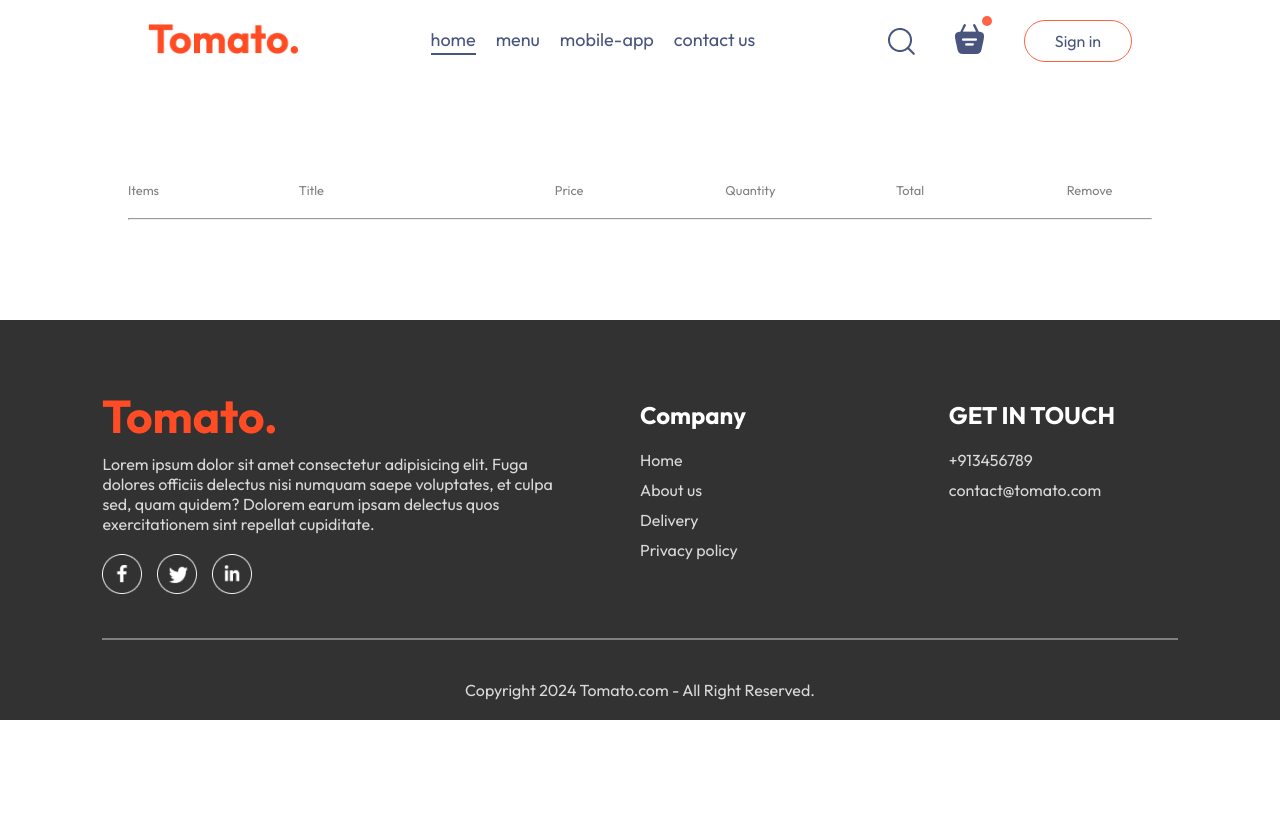
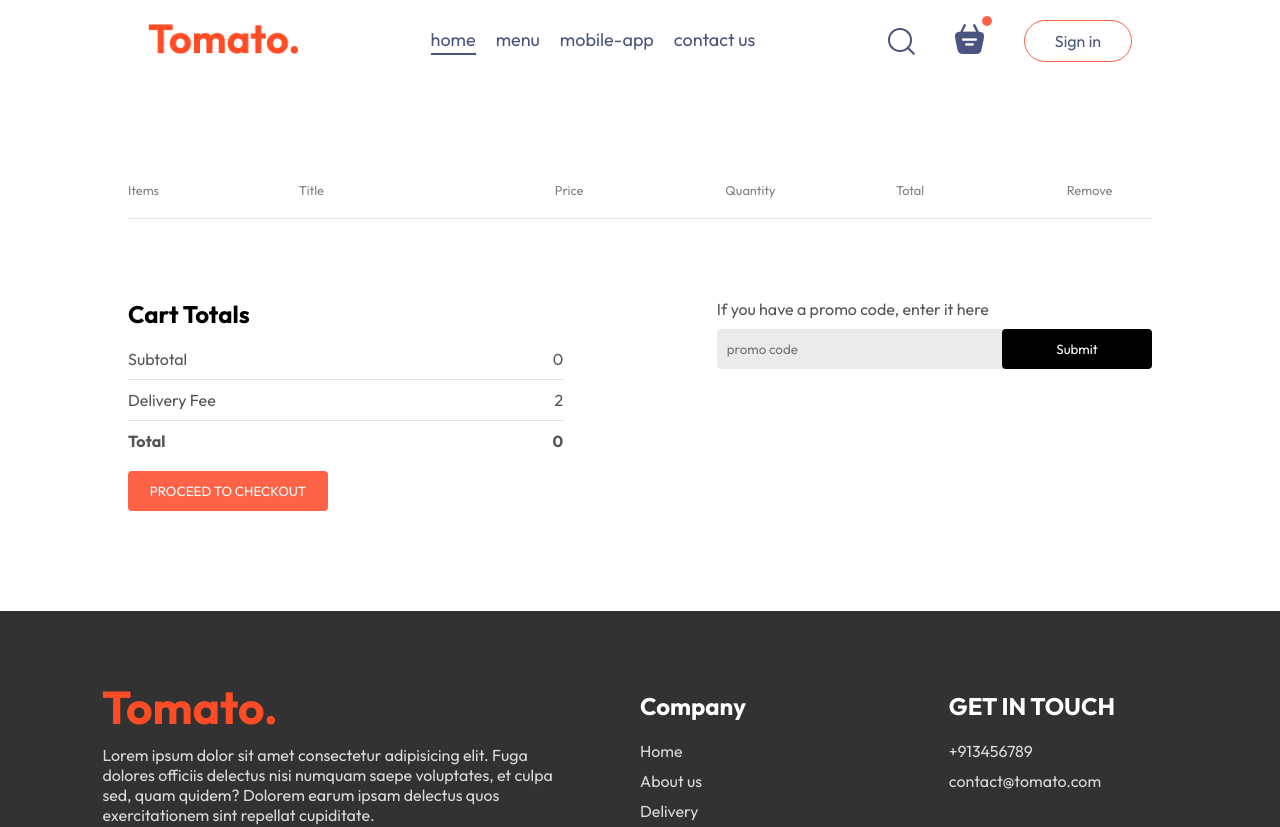
Before and after one commit to sujal0821/food-del, a React (Vite) app in the folder frontend/: page /cart in a window 1280 px wide. Shown: the top 827 px of the page. Before the commit the page ends 800 px from the top, so only its background shows below. Built offline with nearby package versions, Linux system fonts and the light colour scheme.

Commit message:
updated cart

```diff
--- a/frontend/src/pages/Cart/Cart.css
+++ b/frontend/src/pages/Cart/Cart.css
@@ -1,7 +1,7 @@
 .cart{
     margin-top: 100px;
 }
-.cart-items-title{
+.cart-item-title{
     display: grid;
     grid-template-columns: 1fr 1.5fr 1fr 1fr 1fr 0.5fr;
     align-items: center;
@@ -15,3 +15,75 @@
 .cart-items-item img{
     width: 50px;
 }
+.cart hr{
+    height: 1px;
+    background-color: #e2e2e2;
+    border: none;
+}
+.cart-items-item .cross{
+    cursor: pointer;
+}
+.cart-bottom{
+    margin-top: 80px;
+    display: flex;
+    justify-content: space-between;
+    gap: max(12vw,20px)
+}
+.cart-total{
+    flex: 1;
+    display: flex;
+    flex-direction: column;
+    gap: 20px;
+}
+.cart-total-details{
+    display: flex;
+    justify-content: space-between;
+    color: #555;
+}
+.cart-total hr{
+    margin:10px 0px;
+}
+.cart-total button{
+    border: none;
+    color: white;
+    background-color: tomato;
+    width: max(15vw,200px);
+    padding: 12px 0px;
+    border-radius: 4px;
+    cursor: pointer;
+}
+.cart-promocode{
+    flex: 1;
+}
+.cart-promocode p{
+    color: #555;
+}
+.cart-promocode-input{
+    margin-top: 10px;
+    display: flex;
+    justify-content: space-between;
+    background-color: #eaeaea;
+    border-radius: 4px;
+}
+.cart-promocode-input input{
+    background: transparent;
+    border: none;
+    outline: none;
+    padding-left: 10px;
+}
+.cart-promocode-input button{
+    width: max(10vw,150px);
+    padding: 12px 5px;
+    background-color: black;
+    border: none;
+    color: white;
+    border-radius: 4px;
+}
+@media (max-width:750px) {
+    .cart-bottom{
+        flex-direction: column-reverse;
+    }
+    .cart-promocode{
+        justify-content: start;
+    }
+}
--- a/frontend/src/pages/Cart/Cart.jsx
+++ b/frontend/src/pages/Cart/Cart.jsx
@@ -1,14 +1,14 @@
-import React, { useContext } from 'react'
-import './Cart.css'
-import {StoreContext} from '../../context/StoreContext'
+import React, { useContext } from "react";
+import "./Cart.css";
+import { StoreContext } from "../../context/StoreContext";
 
 const Cart = () => {
   const { cartItems, food_list, removeFromCart } = useContext(StoreContext);
 
   return (
-    <div className='cart'>
+    <div className="cart">
       <div className="cart-items">
-        <div className="cart-items-title">
+        <div className="cart-item-title">
           <p>Items</p>
           <p>Title</p>
           <p>Price</p>
@@ -21,21 +21,53 @@
         {food_list.map((item) => {
           if (cartItems[item._id] > 0) {
             return (
-              <div className="cart-item-title cart-items-item" key={item._id}>
-                <img src={item.image} alt={item.name} />
-                <p>{item.name}</p>
-                <p>{item.price}</p>
-                <p>{cartItems[item._id]}</p>
-                <p>{item.price * cartItems[item._id]}</p>
-                <p onClick={() => removeFromCart(item._id)}>x</p>
+              <div key={item._id}>
+                <div className="cart-item-title cart-items-item" key={item._id}>
+                  <img src={item.image} alt={item.name} />
+                  <p>{item.name}</p>
+                  <p>${item.price}</p>
+                  <p>{cartItems[item._id]}</p>
+                  <p>${item.price * cartItems[item._id]}</p>
+                  <p className='cross' onClick={() => removeFromCart(item._id)}>x</p>
+                </div>
+                <hr />
               </div>
             );
           }
-          return null; // Ensure nothing is rendered if the condition fails
+          return null;
         })}
+      </div>
+      <div className="cart-bottom">
+        <div className="cart-total">
+          <h2>Cart Totals</h2>
+          <div>
+            <div className="cart-total-details">
+              <p>Subtotal</p>
+              <p>{0}</p>
+            </div>
+            <hr />
+            <div className="cart-total-details">
+              <p>Delivery Fee</p>
+              <p>{2}</p>
+            </div>
+            <hr />
+            <div className="cart-total-details">
+              <b>Total</b>
+              <b>{0}</b>
+            </div>
+          </div>
+          <button>PROCEED TO CHECKOUT</button>
+        </div>
+        <div className="cart-promocode">
+          <p>If you have a promo code, enter it here</p>
+          <div className="cart-promocode-input">
+            <input type="text" placeholder="promo code" />
+            <button>Submit</button>
+          </div>
+        </div>
       </div>
     </div>
   );
-}
+};
 
 export default Cart;
```
